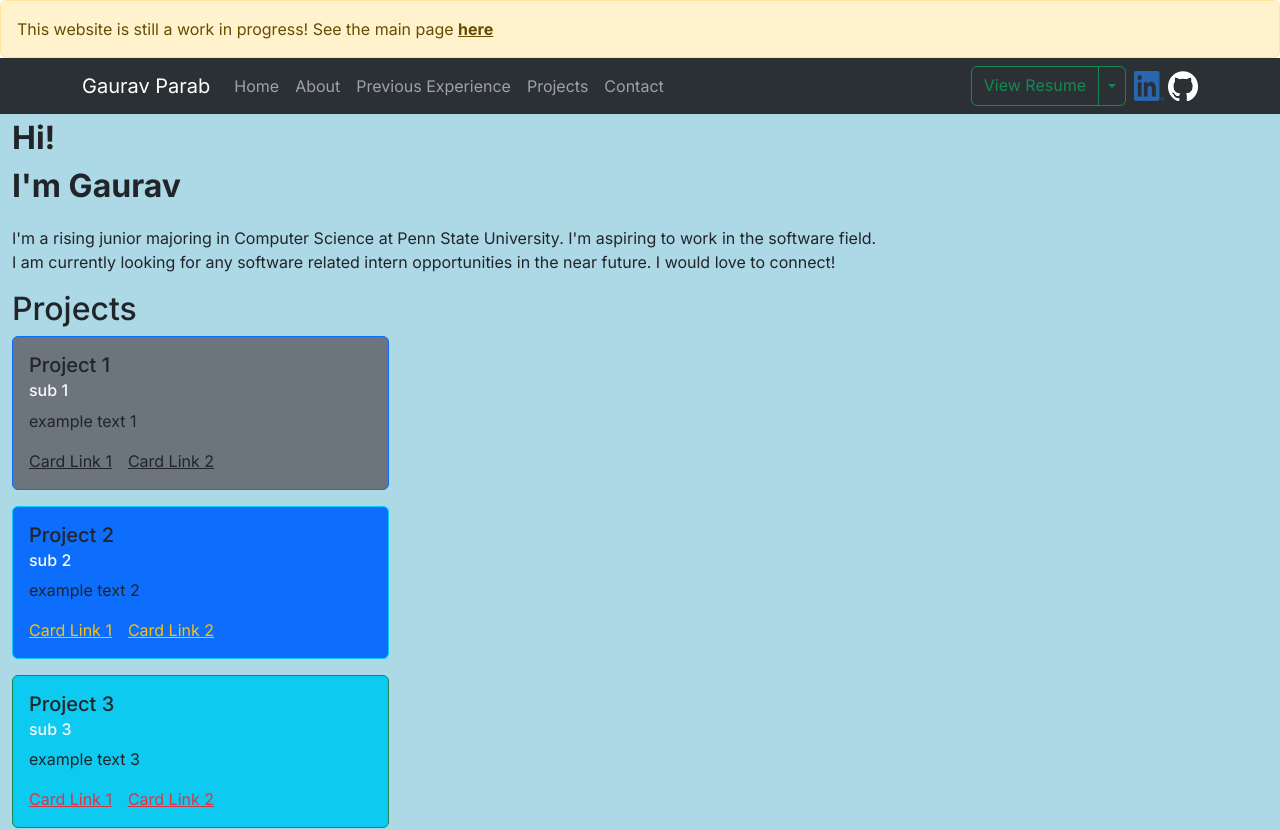
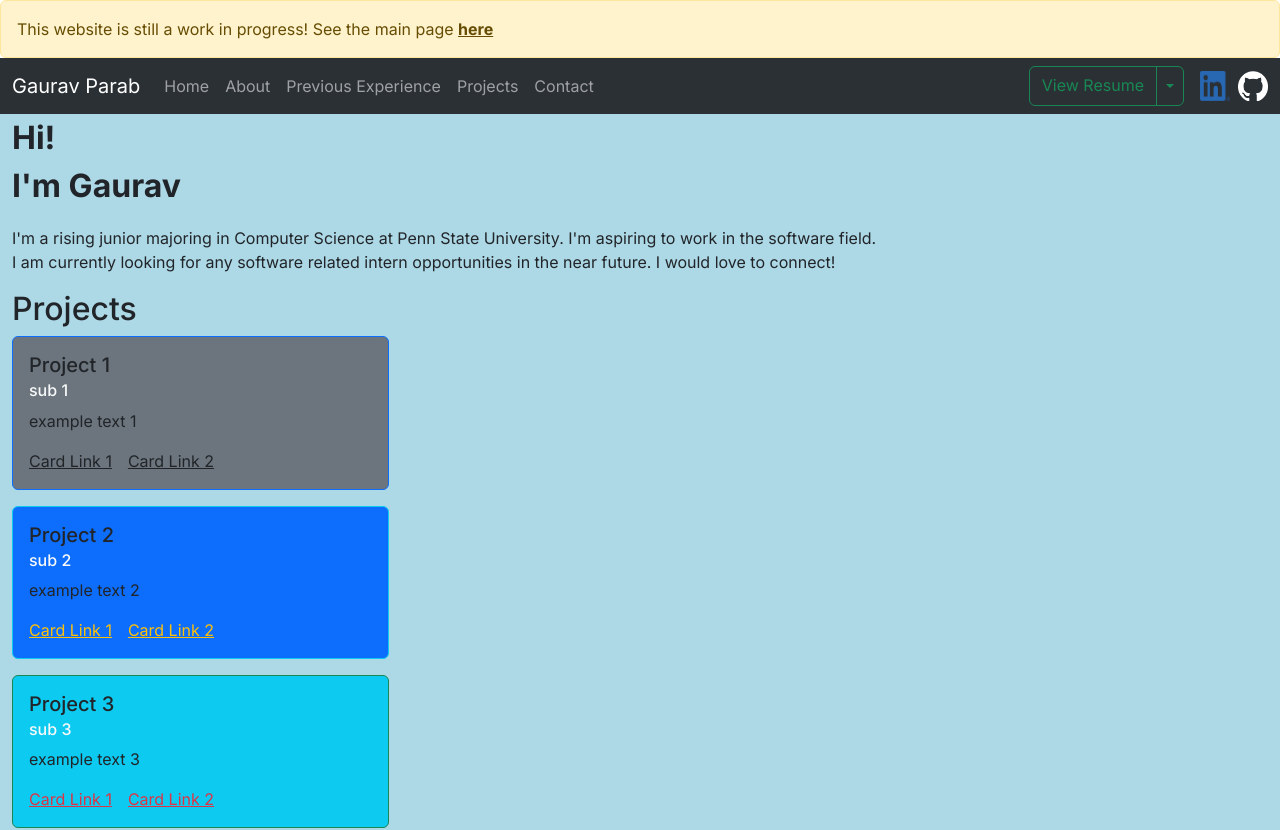
Before and after one commit to graviscool/gauravkparab.com, a Next.js app: page / in a window 1280 px wide. Shown: the top 830 px of the page. Built offline with nearby package versions, Linux system fonts and the light colour scheme.

Commit message:
navbar: make fluid

```diff
--- a/components/NavigationBar.tsx
+++ b/components/NavigationBar.tsx
@@ -13,7 +13,7 @@ export default function NavigationBar() {
       data-bs-theme="dark"
       collapseOnSelect
     >
-      <Container>
+      <Container fluid>
         <Navbar.Brand href="/">Gaurav Parab</Navbar.Brand>
         <Navbar.Toggle aria-controls={"offcanvasNavbar-expand-lg"} />
         <Navbar.Offcanvas
@@ -34,7 +34,7 @@ export default function NavigationBar() {
               <Nav.Link href="#projects">Projects</Nav.Link>
               <Nav.Link href="/contact">Contact</Nav.Link>
             </Nav>
-            <Nav className="me-2">
+            <Nav className="me-3">
               <SplitButton
                 title="View Resume"
                 variant="outline-success"
@@ -50,7 +50,7 @@ export default function NavigationBar() {
                 </Dropdown.Item>
               </SplitButton>
             </Nav>
-            <Navbar.Brand href="/linkedin" className="me-1">
+            <Navbar.Brand href="/linkedin" className="me-2">
               <Image
                 src="/images/linkedin-logo.png"
                 width={30}
```
